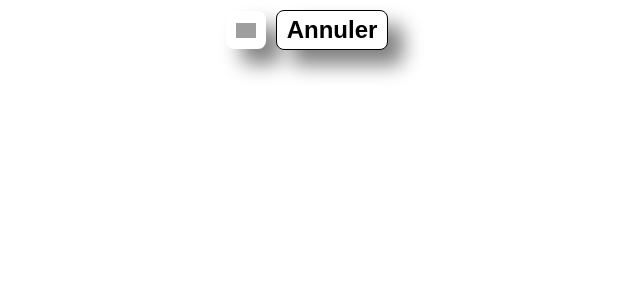
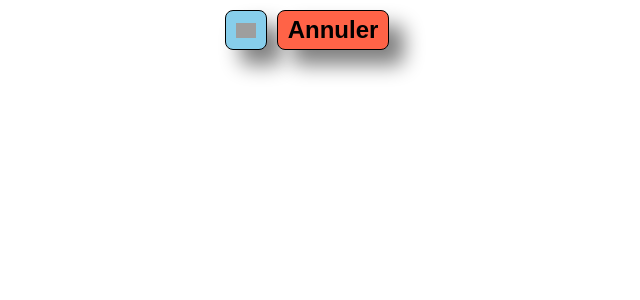
Before and after one commit to mdefilippis69/2023-06-tjs, a React (Create React App) app: page / in a window 1280 px wide. Shown: the top 300 px of the page, without its empty margins (328-968 px from the left). Built offline with nearby package versions, Linux system fonts and the light colour scheme; grey boxes are pictures that could not be loaded.

Commit message:
utilisation class css globales

```diff
--- a/src/App/App.jsx
+++ b/src/App/App.jsx
@@ -5,10 +5,10 @@ import Button from './components/ui/Button/Button';
 function App() {
   return (
     <div className="App">
-      <Button style={{border: 'none'}} onClick={(childParam)=> {
+      <Button className="primary" onClick={(childParam)=> {
         console.log('validé', childParam)
       }}><img src='/img/valid.png'/></Button>
-      <Button bgColor="white">Annuler</Button>
+      <Button className="error">Annuler</Button>
     </div>
   );
 }
--- a/src/App/components/ui/Button/Button.jsx
+++ b/src/App/components/ui/Button/Button.jsx
@@ -5,7 +5,11 @@ import PropTypes from 'prop-types'
 const Button=(props)=>{
     console.log(props)
     return (
-    <button style={{...props.style, backgroundColor: props.bgColor}} type={props.type} className={style.Button} onClick={(evt)=>{
+    <button type={props.type}
+            className={`${style.Button} btn${
+                undefined!==props.className ? ' ' + props.className : ''
+            }`}
+            onClick={(evt)=>{
         if(undefined!==props.onClick && typeof props.onClick === 'function') {
             props.onClick('click');
         }
@@ -18,13 +22,11 @@ Button.propTypes = {
     children: PropTypes.any.isRequired,
     type: PropTypes.oneOf(['button', 'reset', 'submit']).isRequired,
     onClick: PropTypes.func.isRequired,
-    bgColor: PropTypes.string.isRequired,
-    style: PropTypes.object
+    className: PropTypes.oneOf(['primary', 'error'])
 }
 
 Button.defaultProps={
     type:'button',
-    onClick: ()=>{console.log('default')},
-    bgColor: 'white'
+    onClick: ()=>{console.log('default')}
 }
 export default Button;
--- /dev/null
+++ b/src/App/globalcss/global.css
@@ -0,0 +1,7 @@
+.btn.primary{
+    background-color: skyblue;
+}
+
+.btn.error  {
+    background-color: tomato;
+}
--- a/src/index.tsx
+++ b/src/index.tsx
@@ -1,6 +1,7 @@
 import React from 'react';
 import ReactDOM from 'react-dom/client';
 import './index.css';
+import './App/globalcss/global.css';
 import App from './App/App';
 import reportWebVitals from './reportWebVitals';
 
```
